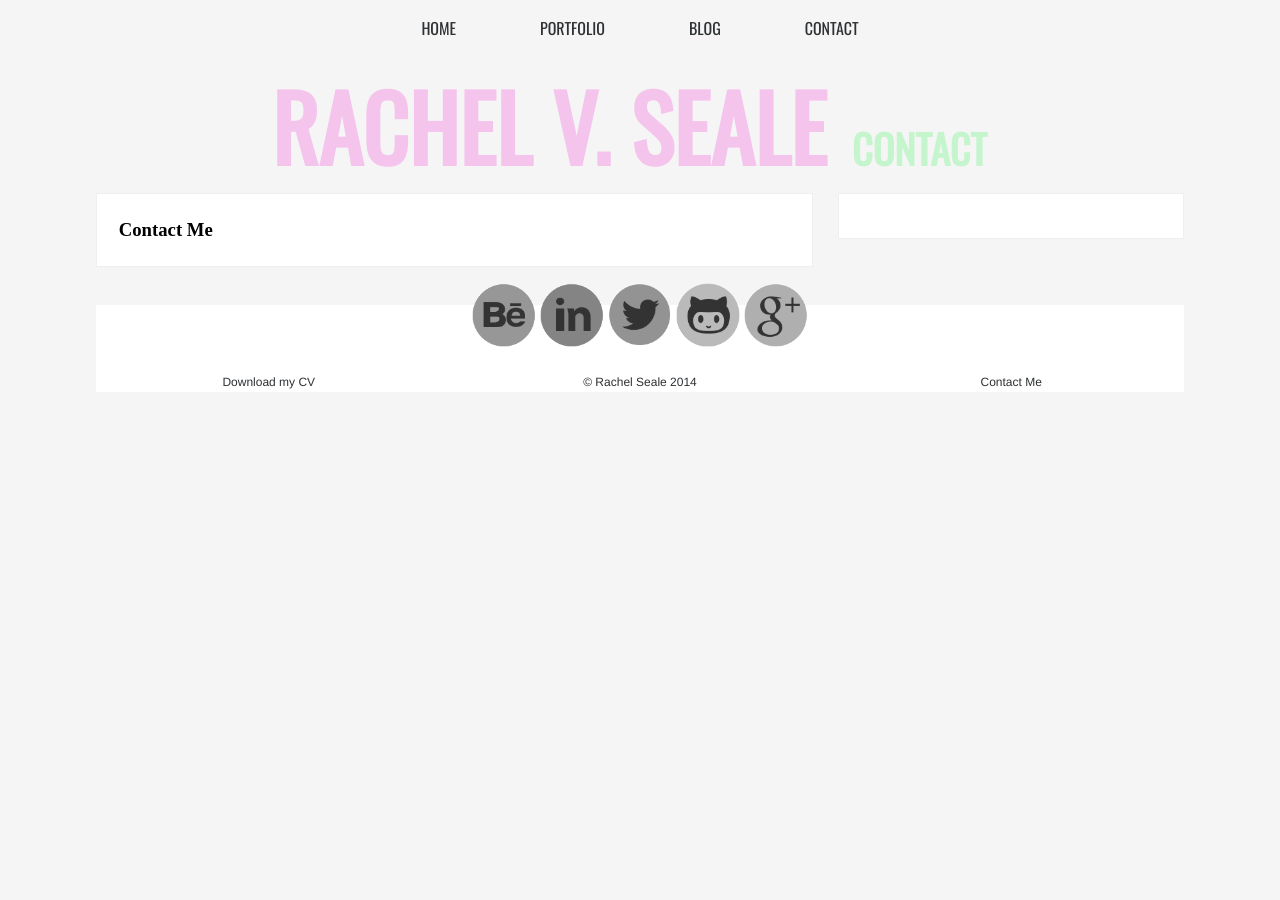
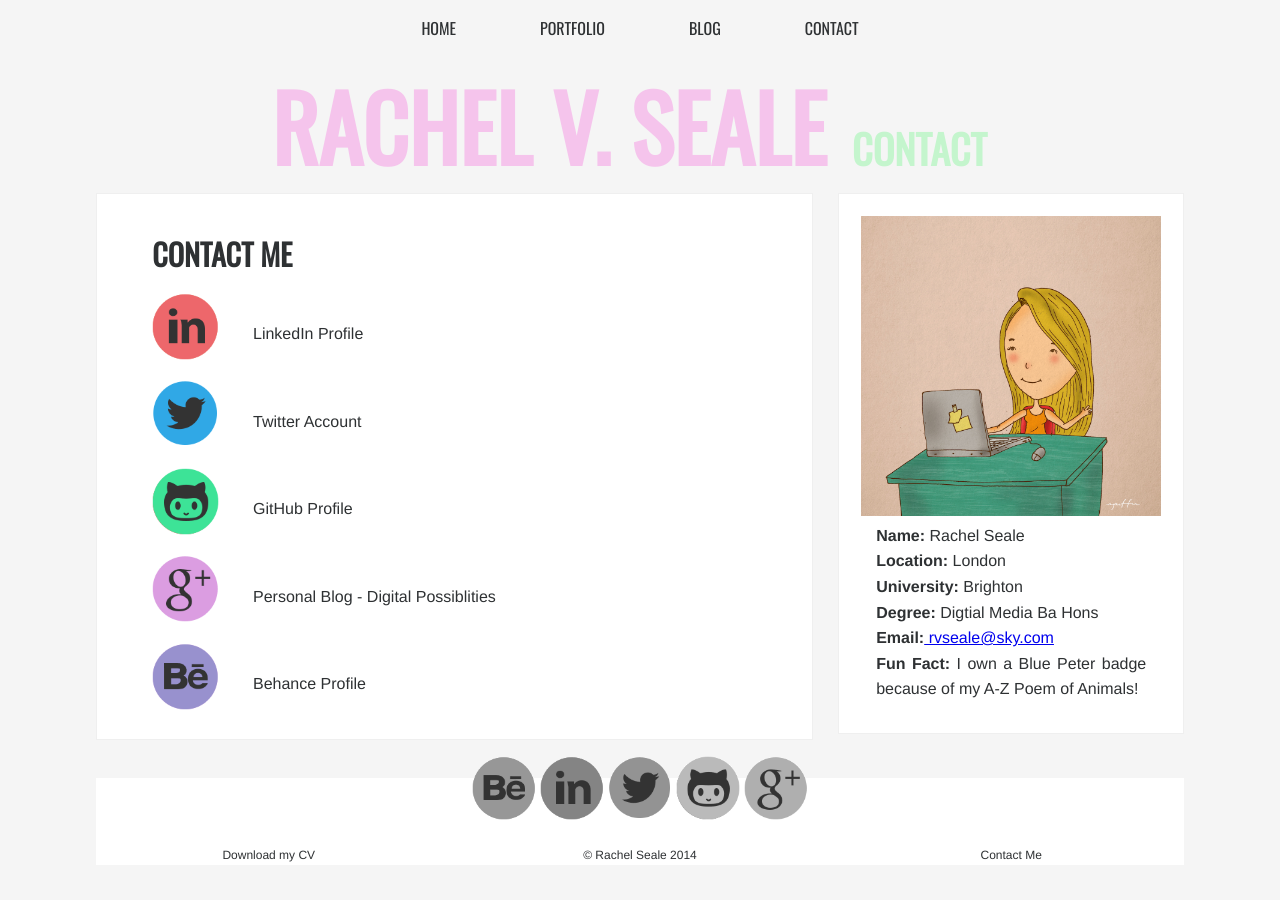
Before and after one commit to RachelSeale/rsealePortfolio, a Jekyll site: the page built from contact.html, in a window 1280 px wide. Built offline with Jekyll 4.4.1, drawn with Linux system fonts in a browser that asks for light colours; nearby versions of some CDN libraries; Markdown is read by kramdown in place of the engine named in the settings.

Commit message:
contact page re-done

```diff
--- a/contact.html
+++ b/contact.html
@@ -8,10 +8,27 @@ class: home
 	<section class="contact-me">
     	<div class="contact-details">
 			<h1>Contact Me</h1>
+			    <ul class="icons">
+			        <li><a href="http://www.linkedin.com/in/rachelseale1"><img class="social-icon" src="/images/linkedin.png"><p>LinkedIn Profile</p></a></li>
+    			    <li><a href="https://twitter.com/RachelSeale"><img class="social-icon" src="/images/twitter.png"><p>Twitter Account</p></a></li>
+        			<li><a href="https://github.com/RachelSeale" ><img class="github social-icon" src="/images/Github.png"><p>GitHub Profile</p></a></li>
+       			    <li><a href="http://digitalpossiblities.blogspot.co.uk/"><img class="google social-icon" src="/images/google.png"><p>Personal Blog - Digital Possiblities</p></a></li>
+       			    <li><a href="http://www.behance.net/RachelSeale"><img class="social-icon" src="/images/behance.png"><p>Behance Profile</p></a></li>
+      			</ul>
 		</div>
 
-		<div class="twitter">
-
-		</div>
+		   		<div class="about-me">
+		     		<img class="me" src="/images/rachelseal_.jpg">
+		     		<ul>
+		     			<li>
+		     				<div><b>Name:</b> Rachel Seale</div>
+		     				<div><b>Location:</b> London</div>
+		     				<div><b>University:</b> Brighton</div>
+		     				<div><b>Degree:</b> Digtial Media Ba Hons</div>
+		     				<div><b>Email:</b><a href="mailto:rvseale@sky.com"> rvseale@sky.com</a></div>
+		     				<div><b>Fun Fact:</b> I own a Blue Peter badge because of my A-Z Poem of Animals!</div>
+		     			</li>
+		     		</ul>
+				</div>
 	</section>
 </div>
--- a/css/index.css
+++ b/css/index.css
@@ -180,6 +180,15 @@ nav {
 label {
   font-size: 12px; }
 
+.icons img {
+  max-width: 100%;
+  width: 10%;
+  margin: 2% 0% 0% 5%; }
+
+.icons p {
+  display: inline-block;
+  vertical-align: bottom; }
+
 input {
   padding-left: 2%;
   width: 100%;
@@ -200,21 +209,21 @@ input {
     display: table; }
   .contact-me:after {
     clear: both; }
-  .contact-me .twitter {
+  .contact-me .about-me {
     display: block;
     float: left;
     margin-right: 2.35765%;
     width: 31.76157%; }
-    .contact-me .twitter:last-child {
+    .contact-me .about-me:last-child {
       margin-right: 0; }
     @media screen and (max-width: 740px) {
-      .contact-me .twitter {
+      .contact-me .about-me {
         margin-top: 2%;
         display: block;
         float: left;
         margin-right: 38.19821%;
         width: 100%; }
-        .contact-me .twitter:last-child {
+        .contact-me .about-me:last-child {
           margin-right: 0; } }
   .contact-me .contact-details {
     display: block;
@@ -556,7 +565,7 @@ footer {
   background-color: white;
   border: 1px solid #efefef; }
 
-.footer-info, .about-me ul, .image-overlay p, .posts span, .post ul li, .work p, .my-details p, .posts p, .post p {
+.icons p, .footer-info, .about-me ul, .image-overlay p, .posts span, .post ul li, .work p, .my-details p, .posts p, .post p {
   font-family: "jaf-facitweb", "Helvetica Neue", Helvetica, Arial, "Lucida Grande", sans-serif;
   font-weight: 300;
   line-height: 1.6;
@@ -569,7 +578,7 @@ footer {
 .footer-info {
   margin: 0%; }
 
-.my-details h1, .posts a, .content h2 {
+.contact-details h1, .my-details h1, .posts a, .content h2 {
   font-family: 'Oswald', sans-serif;
   text-decoration: none;
   text-align: start;
--- a/css/index.scss
+++ b/css/index.scss
@@ -222,7 +222,7 @@ p .fa-border{
 
 //Font and Sizes
 
-.footer-info, .about-me ul, .image-overlay p, .posts span, .post ul li, .work p, .my-details p, .posts p, .post p {
+.icons p, .footer-info, .about-me ul, .image-overlay p, .posts span, .post ul li, .work p, .my-details p, .posts p, .post p {
     font-family: "jaf-facitweb", "Helvetica Neue", Helvetica, Arial, "Lucida Grande", sans-serif;
     font-weight: 300;
     line-height: 1.6;
@@ -238,7 +238,7 @@ p .fa-border{
   margin:0%;
 }
 
- .my-details h1, .posts a, .content h2 {
+.contact-details h1, .my-details h1, .posts a, .content h2 {
     font-family: 'Oswald', sans-serif;
     text-decoration: none;
     text-align: start;
--- a/index.html
+++ b/index.html
@@ -86,6 +86,7 @@ class: home
 		     				<div><b>Location:</b> London</div>
 		     				<div><b>University:</b> Brighton</div>
 		     				<div><b>Degree:</b> Digtial Media Ba Hons</div>
+		     				<div><b>Email:</b><a href="mailto:rvseale@sky.com"> rvseale@sky.com</a></div>
 		     				<div><b>Fun Fact:</b> I own a Blue Peter badge because of my A-Z Poem of Animals!</div>
 		     			</li>
 		     		</ul>
```
Also changed, not shown: css/contact.scss (+12 -1 lines), 1 other file.
